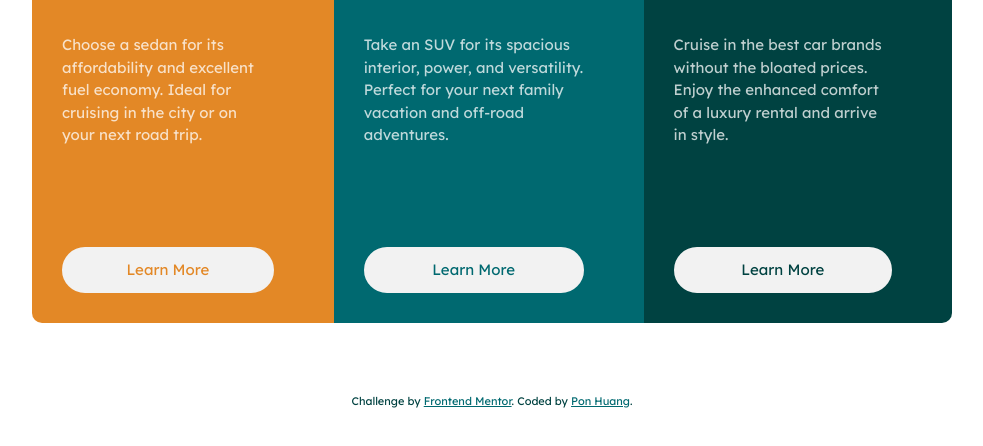
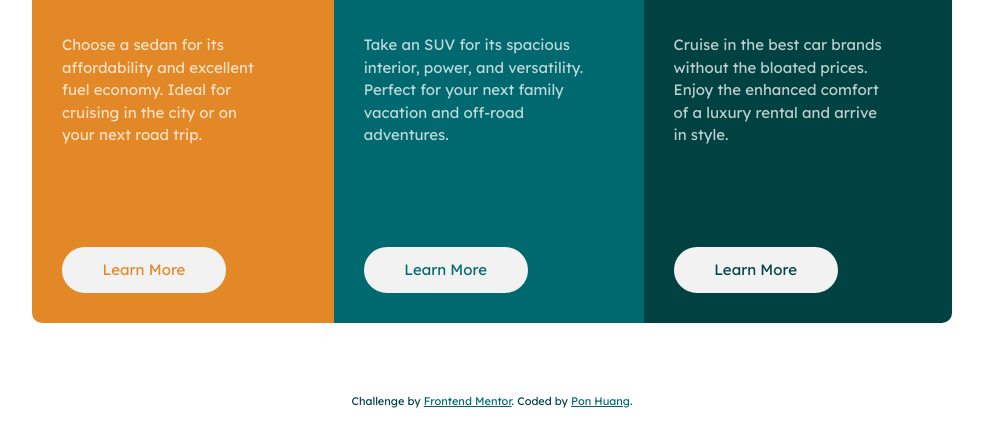
Before and after one commit to ponhuang/3-column-preview-card, a plain HTML site: page index.html in a window 1280 px wide. Shown: the part 196-642 px from the top of the page, without its empty margins (148-1131 px from the left). Drawn offline with Linux system fonts and the light colour scheme.

Commit message:
button width

```diff
--- a/style.css
+++ b/style.css
@@ -85,6 +85,7 @@ body {
 
 .btn {
   display: inline-block;
+  width: 14rem;
   text-align: center;
   text-decoration: none;
   background-color: var(--very-light-gray);
```
